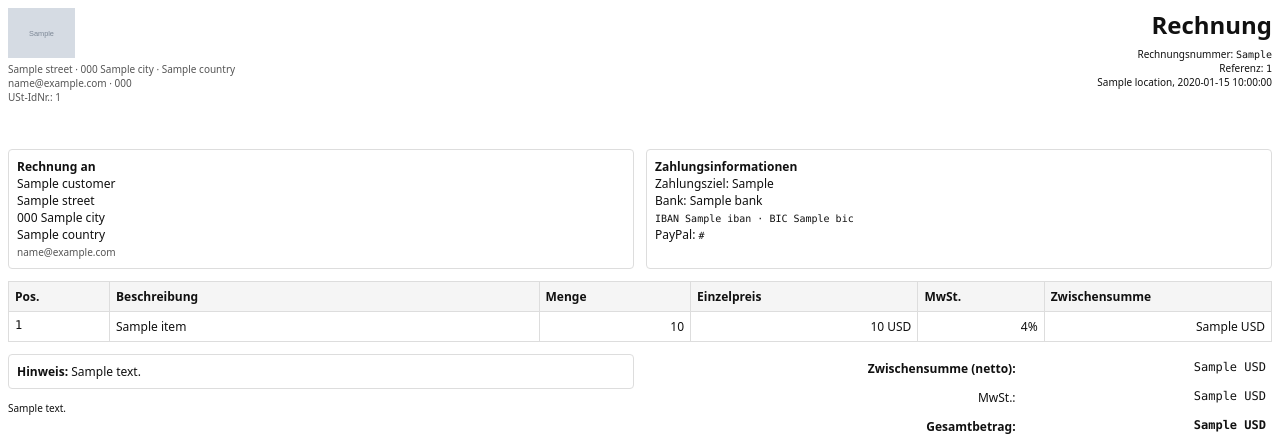
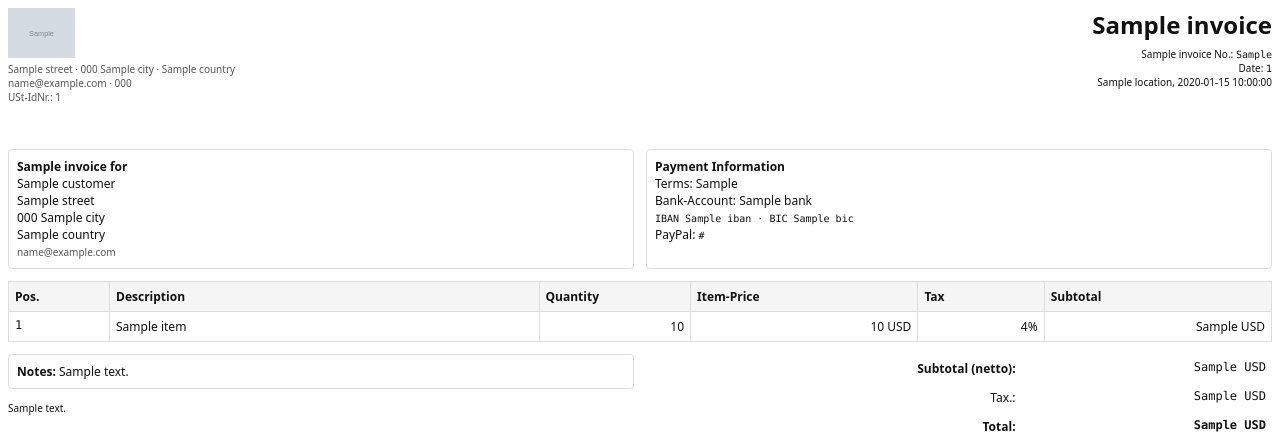
Before and after one commit to hanneseilers/order-csv-to-invoice, a Python web app: template templates/invoice.html in a window 1280 px wide. Shown: the top 434 px of the page. Run offline with Jinja, Linux system fonts and the light colour scheme; the template is opened without the code that fills it: most values are stand-ins (such as "Sample title", 1, 10 or a date in 2020); grey boxes marked "Sample" are stand-in pictures.

Commit message:
Added lgo and updated invoice template

```diff
--- a/config_example.yaml
+++ b/config_example.yaml
@@ -8,7 +8,7 @@ company:
   email: "billing@example.de"
   phone: "+49 431 123456"
   vat_id: "DE123456789"
-  logo_path: ""
+  logo_path: "templates/logo.jpg"
 
 bank:
   account_holder: "Jon Doe"
@@ -20,7 +20,7 @@ paypal:
   link_template: "https://paypal.me/jondoe/{amount}"
 
 invoice:
-  title: "Invoice Title"
+  title: "Invoice"
   currency: "EUR"
   net_prices: true
   default_vat_rate: 0.19
--- a/invoicer/app.py
+++ b/invoicer/app.py
@@ -75,7 +75,8 @@ def main():
 
         customer = Customer(
             name=data.get(name_tag,""),
-            order_time=data.get(time_tag,"")
+            order_time=data.get(time_tag,""),
+            email=str(email)
         )
 
         date_str = data.get(time_tag) or datetime.now().strftime(order_date_format)
@@ -166,11 +167,12 @@ def main():
             "bank": cfg["bank"],
             "paypal": {"link": pp_link, "qr": pp_qr},
             "invoice": {
+                "title": cfg["invoice"].get("title",""),
                 "invoice_no": invoice_no,
                 "date_str": date_obj.strftime(order_date_format),
                 "location": cfg["invoice"].get("sender_location_for_date_line",""),
                 "payment_terms": cfg["invoice"].get("payment_terms",""),
-                "footer_note": cfg["invoice"].get("footer_note",""),
+                "footer_note": cfg["invoice"].get("footer_note","")
             },
             "customer": customer.__dict__,
             "items": items,
--- a/main.py
+++ b/main.py
@@ -4,3 +4,4 @@ from invoicer import app
 # ---- MAIN ----
 if __name__ == '__main__':
     app.main()
+    print("----- DONE ----")
--- a/templates/base.html
+++ b/templates/base.html
@@ -19,7 +19,7 @@
     th, td { border: 1px solid #ddd; padding: 6px; vertical-align: top; }
     th { background: #f5f5f5; text-align: left; }
     .totals td { border: none; }
-    .qr { text-align: right; }
+    .qr { text-align: center; }
     .small { font-size: 10px; }
     .mono { font-family: ui-monospace, SFMono-Regular, Menlo, Consolas, "Liberation Mono", monospace; }
   </style>
--- a/templates/invoice.html
+++ b/templates/invoice.html
@@ -1,5 +1,5 @@
 {% extends "base.html" %}
-{% block title %}Rechnung {{ invoice.invoice_no }}{% endblock %}
+{% block title %}Invoice {{ invoice.invoice_no }}{% endblock %}
 {% block body %}
   <div class="header">
     <div class="row">
@@ -16,10 +16,10 @@
         </div>
       </div>
       <div class="col right">
-        <h1>Rechnung</h1>
+        <h1>{{ invoice.title }}</h1>
         <div class="small">
-          Rechnungsnummer: <span class="mono">{{ invoice.invoice_no }}</span><br>
-          Referenz: <span class="mono">{{ invoice.order_id }}</span><br>
+          {{ invoice.title }} No.: <span class="mono">{{ invoice.invoice_no }}</span><br>
+          Date: <span class="mono">{{ invoice.order_id }}</span><br>
           {{ invoice.location }}, {{ invoice.date_str }}
         </div>
       </div>
@@ -28,7 +28,7 @@
 
   <div class="row">
     <div class="col box">
-      <strong>Rechnung an</strong><br>
+      <strong>{{ invoice.title }} for</strong><br>
       {{ customer.name }}<br>
       {% if customer.street %}{{ customer.street }}<br>{% endif %}
       {% if customer.postal_code or customer.city %}{{ customer.postal_code }} {{ customer.city }}<br>{% endif %}
@@ -36,9 +36,9 @@
       {% if customer.email %}<span class="small muted">{{ customer.email }}</span>{% endif %}
     </div>
     <div class="col box">
-      <strong>Zahlungsinformationen</strong><br>
-      Zahlungsziel: {{ invoice.payment_terms }}<br>
-      Bank: {{ bank.bank_name }}<br>
+      <strong>Payment Information</strong><br>
+      Terms: {{ invoice.payment_terms }}<br>
+      Bank-Account: {{ bank.bank_name }}<br>
       <span class="mono small">IBAN {{ bank.iban }} · BIC {{ bank.bic }}</span>
       {% if paypal.link %}<br>PayPal: <span class="mono small">{{ paypal.link }}</span>{% endif %}
     </div>
@@ -49,11 +49,11 @@
       <thead>
         <tr>
           <th style="width: 8%">Pos.</th>
-          <th>Beschreibung</th>
-          <th style="width: 12%">Menge</th>
-          <th style="width: 18%">Einzelpreis</th>
-          <th style="width: 10%">MwSt.</th>
-          <th style="width: 18%">Zwischensumme</th>
+          <th>Description</th>
+          <th style="width: 12%">Quantity</th>
+          <th style="width: 18%">Item-Price</th>
+          <th style="width: 10%">Tax</th>
+          <th style="width: 18%">Subtotal</th>
         </tr>
       </thead>
       <tbody>
@@ -69,7 +69,7 @@
         {% endfor %}
         {% if shipping and shipping > 0 %}
         <tr>
-          <td></td><td>Versand</td><td></td><td></td><td></td>
+          <td></td><td>Shipping</td><td></td><td></td><td></td>
           <td class="right">{{ "%.2f"|format(shipping) }} {{ currency }}</td>
         </tr>
         {% endif %}
@@ -79,21 +79,21 @@
 
   <div class="row mt-3">
     <div class="col">
-      {% if notes %}<div class="box"><strong>Hinweis:</strong> {{ notes }}</div>{% endif %}
+      {% if notes %}<div class="box"><strong>Notes:</strong> {{ notes }}</div>{% endif %}
       {% if invoice.footer_note %}<div class="small mt-3">{{ invoice.footer_note }}</div>{% endif %}
     </div>
     <div class="col">
       <table class="totals" style="width:100%">
         <tr>
-          <td class="right" style="width:60%"><strong>Zwischensumme (netto):</strong></td>
+          <td class="right" style="width:60%"><strong>Subtotal (netto):</strong></td>
           <td class="right mono">{{ totals.net_fmt }} {{ currency }}</td>
         </tr>
         <tr>
-          <td class="right">MwSt.:</td>
+          <td class="right">Tax.:</td>
           <td class="right mono">{{ totals.vat_fmt }} {{ currency }}</td>
         </tr>
         <tr>
-          <td class="right"><strong>Gesamtbetrag:</strong></td>
+          <td class="right"><strong>Total:</strong></td>
           <td class="right mono"><strong>{{ totals.gross_fmt }} {{ currency }}</strong></td>
         </tr>
       </table>
@@ -101,12 +101,21 @@
   </div>
 
   <div class="row mt-4">
-    <div class="col"></div>
-    <div class="col qr">
-      {% if sepa_qr %}<img src="{{ sepa_qr }}" alt="SEPA QR" style="height:100px; margin-left: 12px">{% endif %}
-      {% if paypal.qr %}<img src="{{ paypal.qr }}" alt="PayPal QR" style="height:100px; margin-left: 12px">{% endif %}
+      <div class="col qr">
+        {% if sepa_qr %}
+          <img src="{{ sepa_qr }}" alt="SEPA QR" style="height:100px;"><br />
+          Girocode
+        {% endif %}
+      </div>
+      <div class="col qr">
+        {% if paypal.qr %}
+          <img src="{{ paypal.qr }}" alt="PayPal QR" style="height:100px;"><br />
+          PayPal
+        {% endif %}
+      </div>
+      <div class="col"></div>
     </div>
-  </div>
+
 
   <div class="small muted mt-4">
     {{ company.name }} · {{ company.street }}, {{ company.postal_code }} {{ company.city }} · {{ company.email }}
--- a/templates/order-list.html
+++ b/templates/order-list.html
@@ -1,5 +1,5 @@
 {% extends "base.html" %}
-{% block title %}Rechnung {{ invoice.invoice_no }}{% endblock %}
+{% block title %}Order {{ invoice.invoice_no }}{% endblock %}
 {% block body %}
   <div class="header">
     <div class="row">
@@ -19,7 +19,7 @@
         <h1>Order List</h1>
         <div class="small">
           Order Number: <span class="mono">{{ invoice.invoice_no }}</span><br>
-          <small>ordered at {{ invoice.location }}, {{ invoice.date_str }}</small>
+          <small>ordered at {% if invoice.location %}{{ invoice.location }}, {% endif %}{{ invoice.date_str }}</small>
         </div>
       </div>
     </div>
```
Also changed, not shown: templates/logo.jpg (added), 1 other file.
